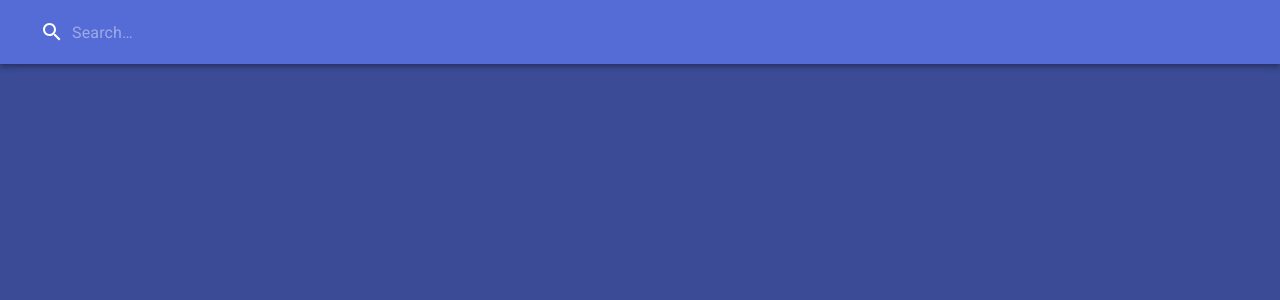
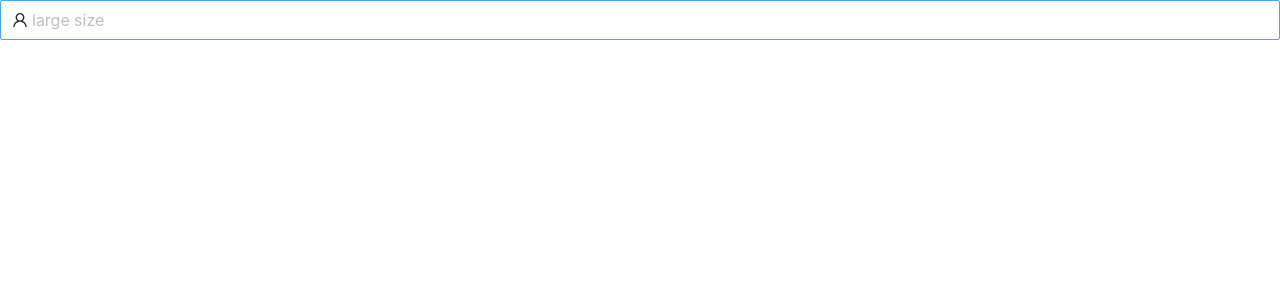
Before and after one commit to aio39/My-Stamp, a React (Vite) app: page / in a window 1280 px wide. Shown: the top 300 px of the page. Built offline with nearby package versions, Linux system fonts and the light colour scheme.

Commit message:
update: mui -> antd

```diff
--- a/index.html
+++ b/index.html
@@ -3,14 +3,7 @@
   <head>
     <meta charset="UTF-8" />
     <link rel="icon" type="image/svg+xml" href="/vite.svg" />
-    <link
-      rel="stylesheet"
-      href="https://fonts.googleapis.com/css?family=Roboto:300,400,500,700&display=swap"
-    />
-    <link
-      rel="stylesheet"
-      href="https://fonts.googleapis.com/icon?family=Material+Icons"
-    />
+
     <meta name="viewport" content="width=device-width, initial-scale=1.0" />
     <title>Vite + React + TS</title>
   </head>
--- a/package.json
+++ b/package.json
@@ -10,11 +10,8 @@
     "tauri": "tauri"
   },
   "dependencies": {
-    "@emotion/react": "^11.10.0",
-    "@emotion/styled": "^11.10.0",
-    "@mui/icons-material": "^5.8.4",
-    "@mui/material": "^5.10.0",
     "@tauri-apps/api": "^1.0.2",
+    "antd": "^4.22.5",
     "react": "^18.2.0",
     "react-dom": "^18.2.0"
   },
--- a/src/App.tsx
+++ b/src/App.tsx
@@ -1,47 +1,12 @@
-import SearchIcon from '@mui/icons-material/Search';
-import { AppBar, Box, Toolbar } from '@mui/material';
-import { invoke } from '@tauri-apps/api';
-import { useState } from 'react';
+import 'antd/dist/antd.css';
 import './App.css';
-import SearchIconWrapper from './components/SearchIconWrapper';
-import StyledInputBase from './components/SearchInput';
-const Button2 = () => {
-  const greetHandler = () => {
-    // now we can call our Command!
-    // Right-click the application background and open the developer tools.
-    // You will see "Hello, World!" printed in the console!
-    invoke('greet', { name: 'World' })
-      // `invoke` returns a Promise
-      .then((response) => console.log(response));
-  };
-
-  return <button onClick={greetHandler}>Greet!</button>;
-};
+import SearchInput from './components/SearchInput';
 
 function App() {
-  const [count, setCount] = useState(0);
-
   return (
-    <Box
-      sx={{
-        width: '100wh',
-        height: '100vh',
-        flexGrow: 1,
-        backgroundColor: 'primary.dark',
-      }}
-    >
-      <AppBar position="static">
-        <Toolbar>
-          <SearchIconWrapper>
-            <SearchIcon />
-          </SearchIconWrapper>
-          <StyledInputBase
-            placeholder="Search…"
-            inputProps={{ 'aria-label': 'search' }}
-          />
-        </Toolbar>
-      </AppBar>
-    </Box>
+    <>
+      <SearchInput />
+    </>
   );
 }
 
--- a/src/components/SearchIconWrapper.tsx
+++ /dev/null
@@ -1,12 +0,0 @@
-import styled from '@emotion/styled';
-const SearchIconWrapper = styled('div')(({ theme }) => ({
-  padding: theme.spacing(0, 2),
-  height: '100%',
-  position: 'absolute',
-  pointerEvents: 'none',
-  display: 'flex',
-  alignItems: 'center',
-  justifyContent: 'center',
-}));
-
-export default SearchIconWrapper;
--- a/src/components/SearchInput.tsx
+++ b/src/components/SearchInput.tsx
@@ -1,21 +1,14 @@
-import styled from '@emotion/styled';
-import { InputBase } from '@mui/material';
+import { UserOutlined } from '@ant-design/icons';
+import { Input } from 'antd';
+import { FC } from 'react';
 
-const StyledInputBase = styled(InputBase)(({ theme }) => ({
-  color: 'inherit',
-  '& .MuiInputBase-input': {
-    padding: theme.spacing(1, 1, 1, 0),
-    // vertical padding + font size from searchIcon
-    paddingLeft: `calc(1em + ${theme.spacing(4)})`,
-    transition: theme.transitions.create('width'),
-    width: '100%',
-    [theme.breakpoints.up('sm')]: {
-      width: '12ch',
-      '&:focus': {
-        width: '20ch',
-      },
-    },
-  },
-}));
+const SearchInput: FC = () => {
+  return (
+    <>
+      <Input size="large" placeholder="large size" prefix={<UserOutlined />} />
+      <br />
+    </>
+  );
+};
 
-export default StyledInputBase;
+export default SearchInput;
--- a/src/main.tsx
+++ b/src/main.tsx
@@ -1,17 +1,11 @@
-import { ThemeProvider } from '@emotion/react';
-import CssBaseline from '@mui/material/CssBaseline';
 import React from 'react';
 import ReactDOM from 'react-dom/client';
 import App from './App';
 import './index.css';
-import theme from './theme';
 
 ReactDOM.createRoot(document.getElementById('root') as HTMLElement).render(
   <React.StrictMode>
-    <ThemeProvider theme={theme}>
-      {/* CssBaseline kickstart an elegant, consistent, and simple baseline to build upon. */}
-      <CssBaseline />
-      <App />
-    </ThemeProvider>
+    {/* CssBaseline kickstart an elegant, consistent, and simple baseline to build upon. */}
+    <App />
   </React.StrictMode>
 );
--- a/src/theme.tsx
+++ /dev/null
@@ -1,19 +0,0 @@
-import { red } from '@mui/material/colors';
-import { createTheme } from '@mui/material/styles';
-
-// Create a theme instance.
-const theme = createTheme({
-  palette: {
-    primary: {
-      main: '#556cd6',
-    },
-    secondary: {
-      main: '#19857b',
-    },
-    error: {
-      main: red.A400,
-    },
-  },
-});
-
-export default theme;
```
Also changed, not shown: src/components/templates/NewIconInputModalButton.tsx (added, +11 -0 lines), 1 other file (tests, documents, lock files or other folders).
